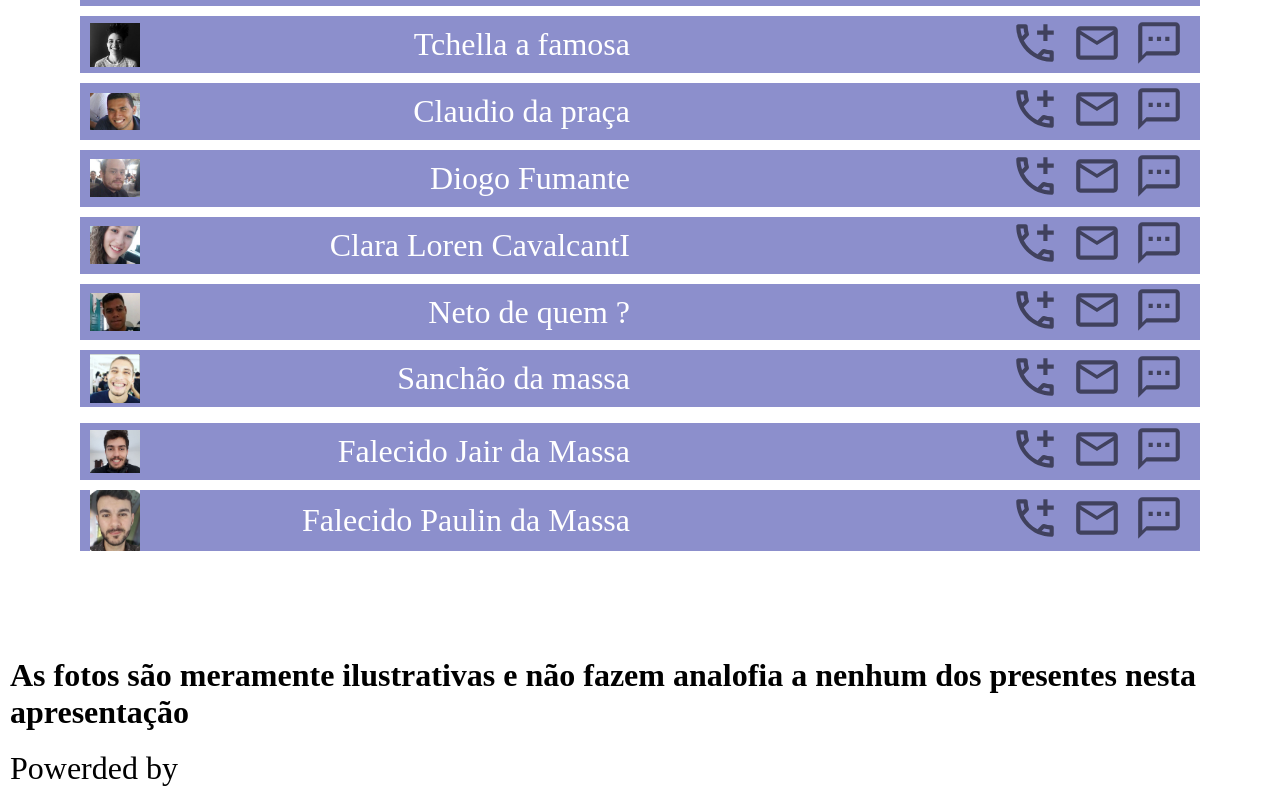
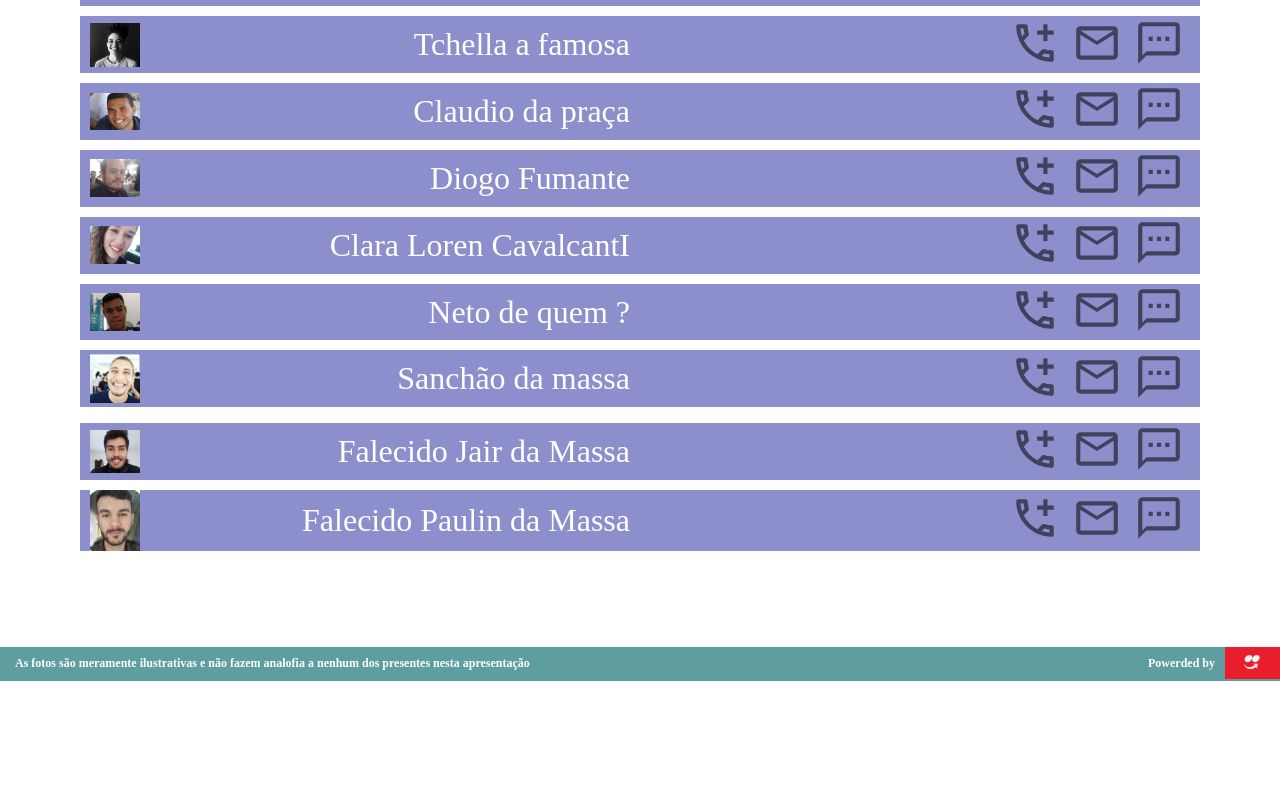
Before and after one commit to MatheusSanchez/templateCSS, a React (Create React App) app: page / in a window 1280 px wide. Shown: the part 464-1261 px from the top of the page. After the commit the page ends 1145 px from the top, so only its background shows below. Built offline with nearby package versions, Linux system fonts and the light colour scheme.

Commit message:
commit de footer

```diff
--- a/src/components/footer/footer.css
+++ b/src/components/footer/footer.css
@@ -1,4 +1,4 @@
-/* .footer {
+.footer {
   display: grid;
   padding: 0 0 0 5px;
   grid-template-columns: 2fr 1fr;
@@ -8,7 +8,6 @@
 .footer__title {
   color: white;
   font-size: 0.75em;
-  padding-bottom: 5px;
   align-self: flex-end;
 }
 
@@ -28,4 +27,4 @@
   height: 33px;
   align-self: center;
   background: url('../../assets/ifood.svg') no-repeat;
-} */
+}
```
